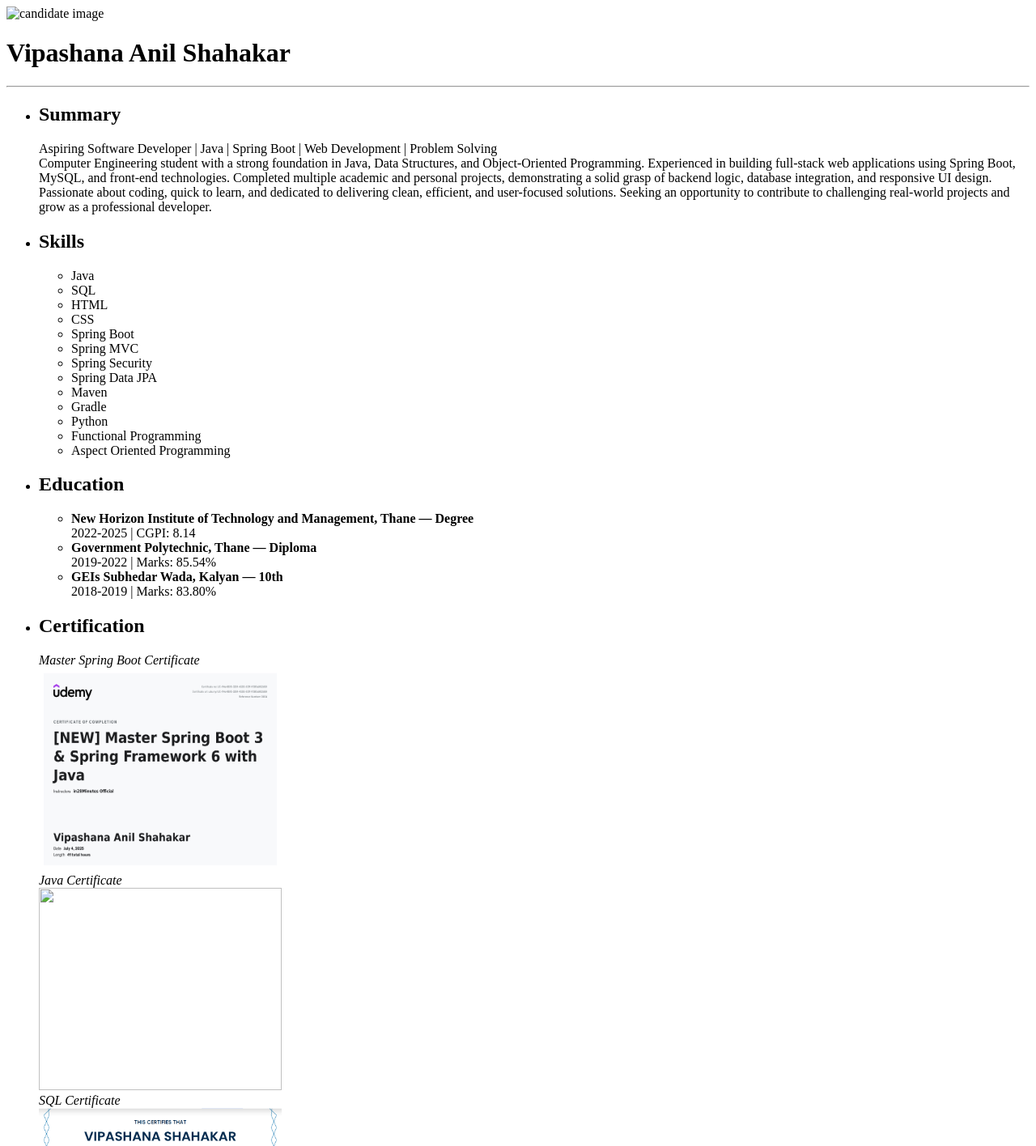
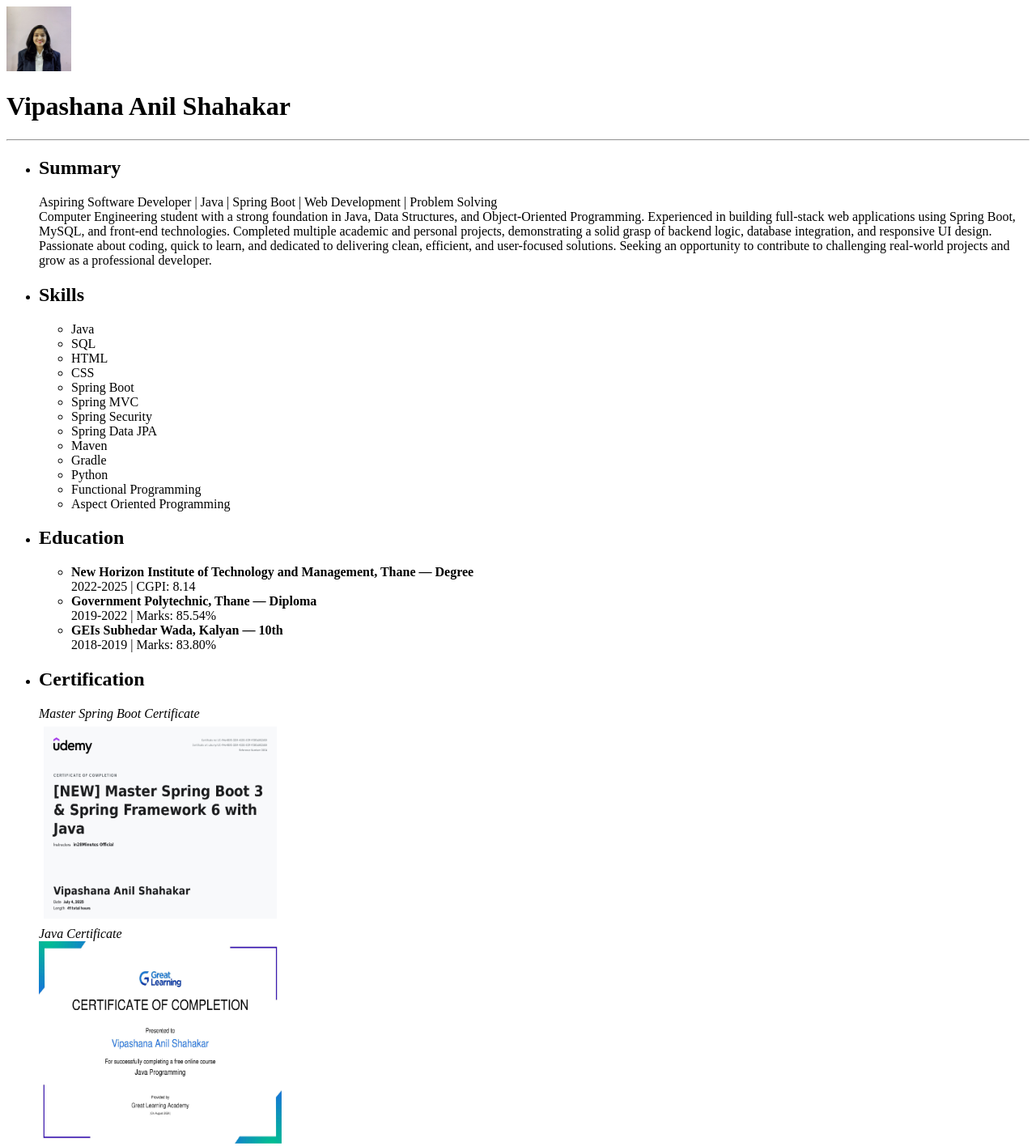
Before and after one commit to Vipashana/My-Resume, a plain HTML site: page index.html in a window 1280 px wide. Shown: the top 1416 px of the page at 81% size. Drawn offline with Linux system fonts and the light colour scheme.

Commit message:
index.html

```diff
--- a/index.html
+++ b/index.html
@@ -7,7 +7,7 @@
 </head>
 <body>
 
-    <img src="./images/Vipu.jpeg" width="80" height="80" alt="candidate image"/>
+    <img src="Vipu.jpeg" width="80" height="80" alt="candidate image"/>
     <h1>Vipashana Anil Shahakar</h1>
 
     <hr />
@@ -65,7 +65,7 @@
                 <br/>
 
             <i>Java Certificate</i><br/>
-                <img src="=Java Certificate.png" width="300" height="250" />
+                <img src="Java Certificate.png" width="300" height="250" />
                 <br/>
 
             <i>SQL Certificate</i><br/>
```
